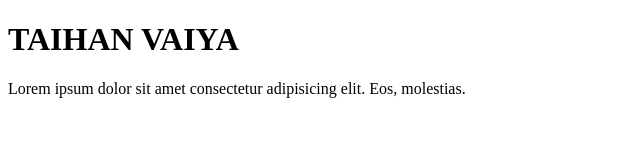
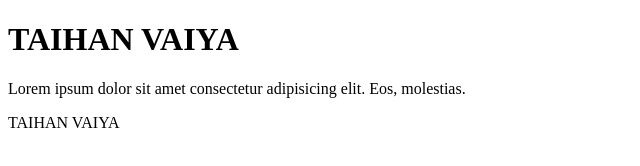
Before and after one commit to TAIHANTASHDID/practise, a plain HTML site: page index.html in a window 1280 px wide. Shown: the whole page, without its empty margins (0-640 px from the left). Drawn offline with Linux system fonts and the light colour scheme.

Commit message:
Update index.html

```diff
--- a/index.html
+++ b/index.html
@@ -8,5 +8,6 @@
 <body>
     <h1>TAIHAN VAIYA</h1>
     <p>Lorem ipsum dolor sit amet consectetur adipisicing elit. Eos, molestias.</p>
+    <p>TAIHAN VAIYA</p>
 </body>
 </html>
```
